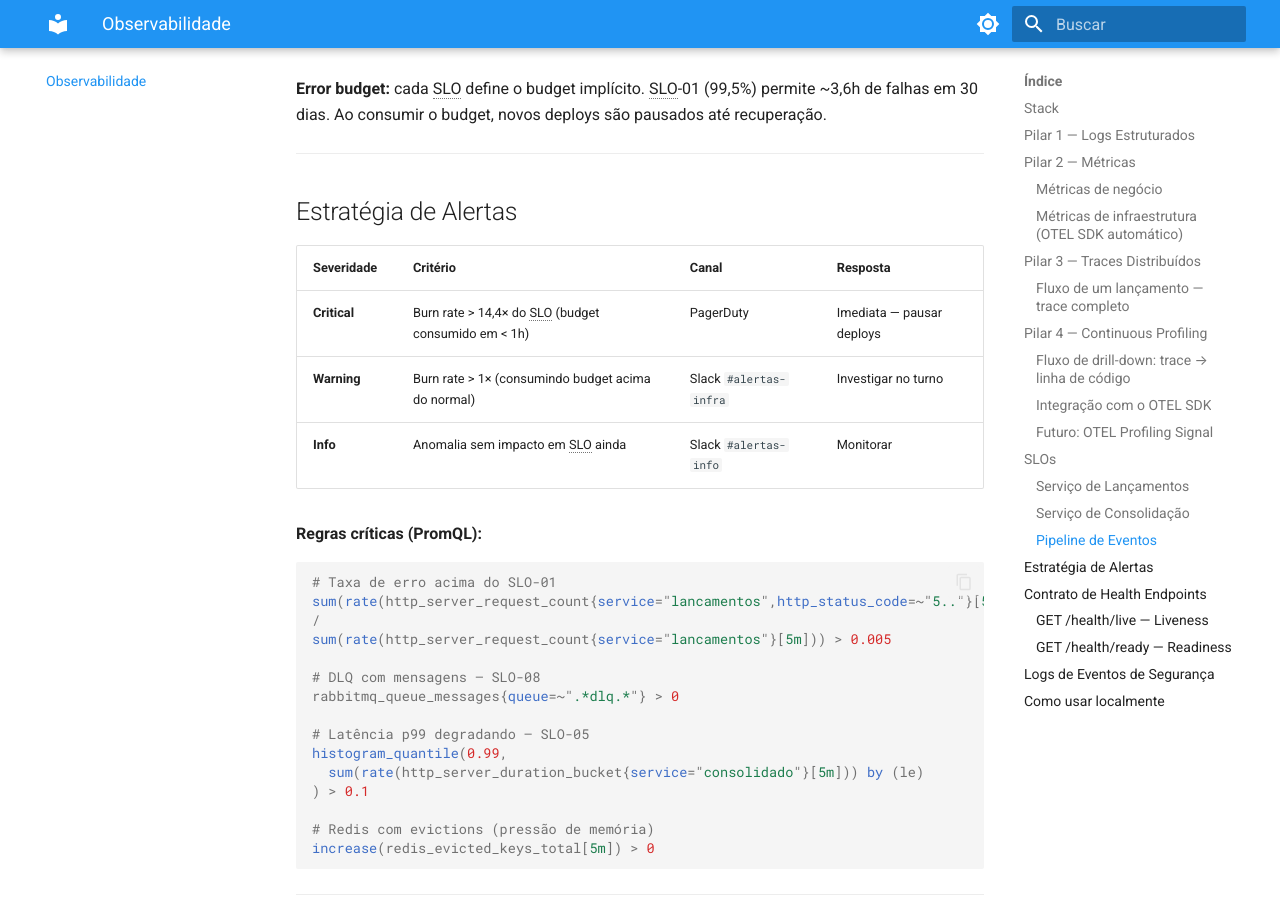
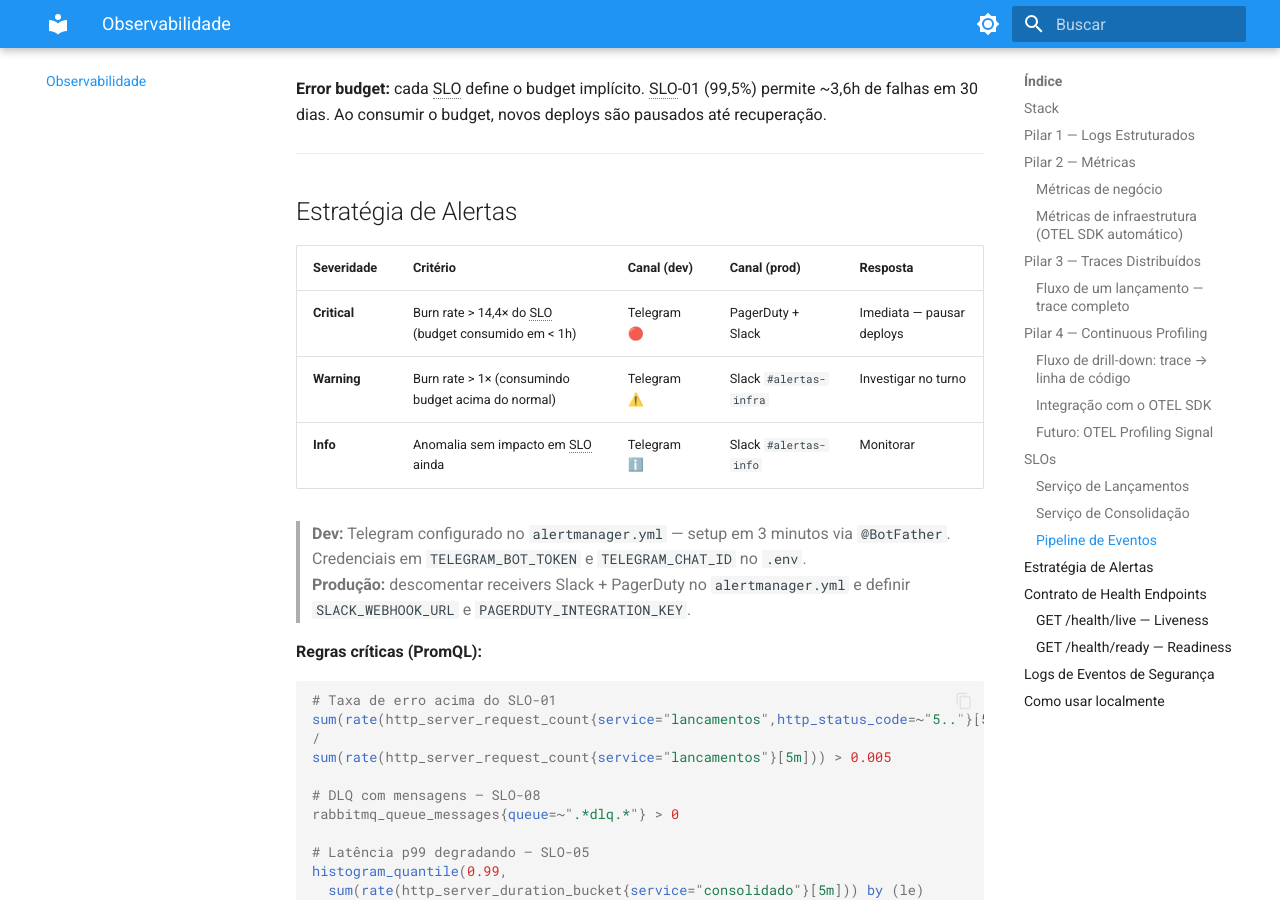
Before and after one commit to gsperim/account-engine-lab, an MkDocs documentation site: the page built from docs/observabilidade/index.md, in a window 1280 px wide and 900 px high, scrolled down 7481 px. Built offline with MkDocs 1.6.1 and Material for MkDocs 9.7.7, drawn with Linux system fonts in a browser that asks for light colours.

Commit message:
fix(obs): corrigir inconsistencia Slack→Telegram na tabela de alertas
Tabela de estrategia de alertas agora reflete o que esta configurado:
Telegram em dev, Slack + PagerDuty em prod (comentados no alertmanager.yml).
Adiciona nota com instrucoes de configuracao para cada ambiente.

Co-Authored-By: Claude Sonnet 4.6 <noreply@anthropic.com>

```diff
--- a/docs/observabilidade/index.md
+++ b/docs/observabilidade/index.md
@@ -259,11 +259,14 @@ OTEL SDK (profiling) → OTEL Collector → Pyroscope
 
 ## Estratégia de Alertas
 
-| Severidade | Critério | Canal | Resposta |
-|------------|----------|-------|---------|
-| **Critical** | Burn rate > 14,4× do SLO (budget consumido em < 1h) | PagerDuty | Imediata — pausar deploys |
-| **Warning** | Burn rate > 1× (consumindo budget acima do normal) | Slack `#alertas-infra` | Investigar no turno |
-| **Info** | Anomalia sem impacto em SLO ainda | Slack `#alertas-info` | Monitorar |
+| Severidade | Critério | Canal (dev) | Canal (prod) | Resposta |
+|------------|----------|------------|-------------|---------|
+| **Critical** | Burn rate > 14,4× do SLO (budget consumido em < 1h) | Telegram 🔴 | PagerDuty + Slack | Imediata — pausar deploys |
+| **Warning** | Burn rate > 1× (consumindo budget acima do normal) | Telegram ⚠️ | Slack `#alertas-infra` | Investigar no turno |
+| **Info** | Anomalia sem impacto em SLO ainda | Telegram ℹ️ | Slack `#alertas-info` | Monitorar |
+
+> **Dev:** Telegram configurado no `alertmanager.yml` — setup em 3 minutos via `@BotFather`. Credenciais em `TELEGRAM_BOT_TOKEN` e `TELEGRAM_CHAT_ID` no `.env`.
+> **Produção:** descomentar receivers Slack + PagerDuty no `alertmanager.yml` e definir `SLACK_WEBHOOK_URL` e `PAGERDUTY_INTEGRATION_KEY`.
 
 **Regras críticas (PromQL):**
 
```
